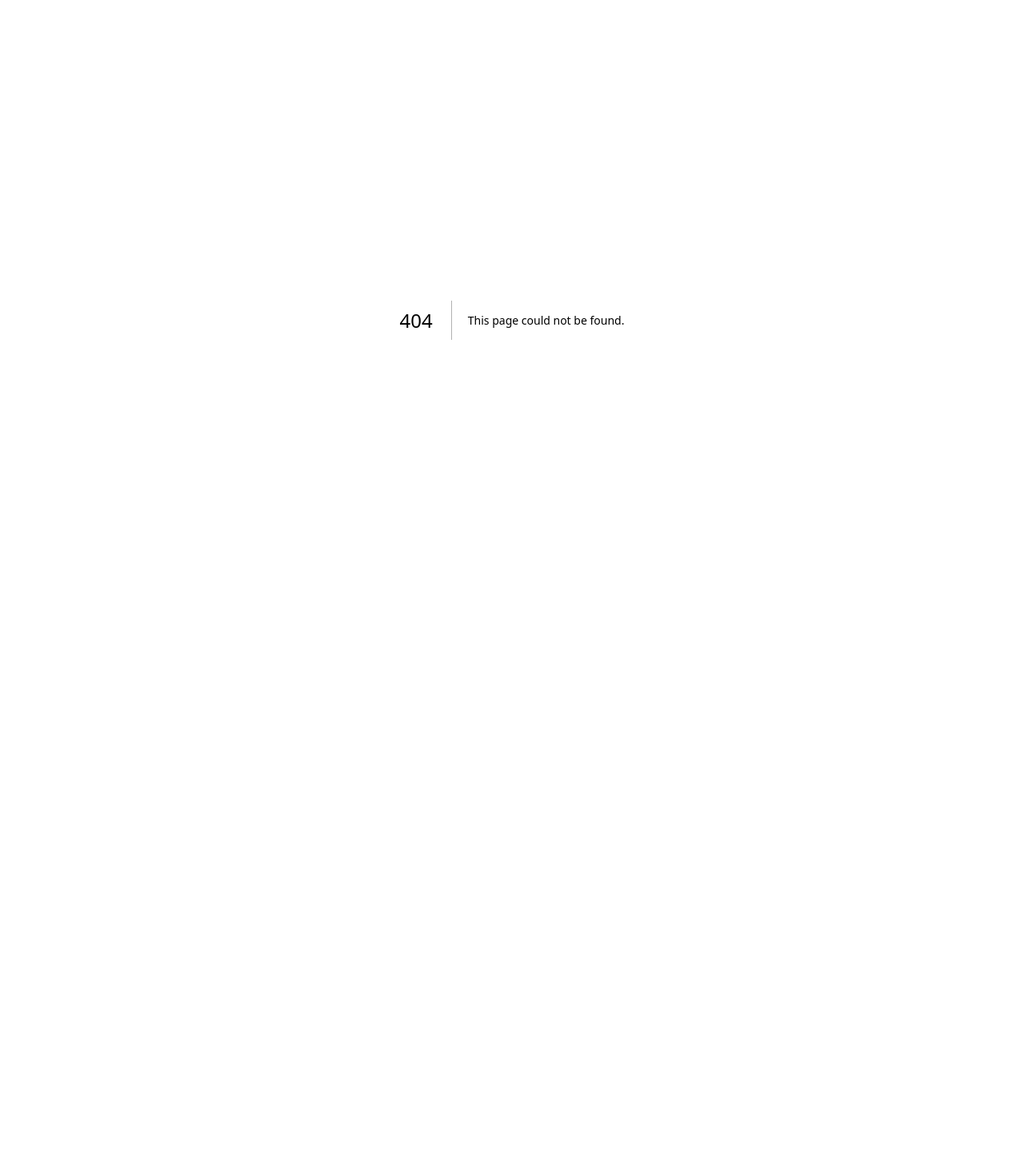
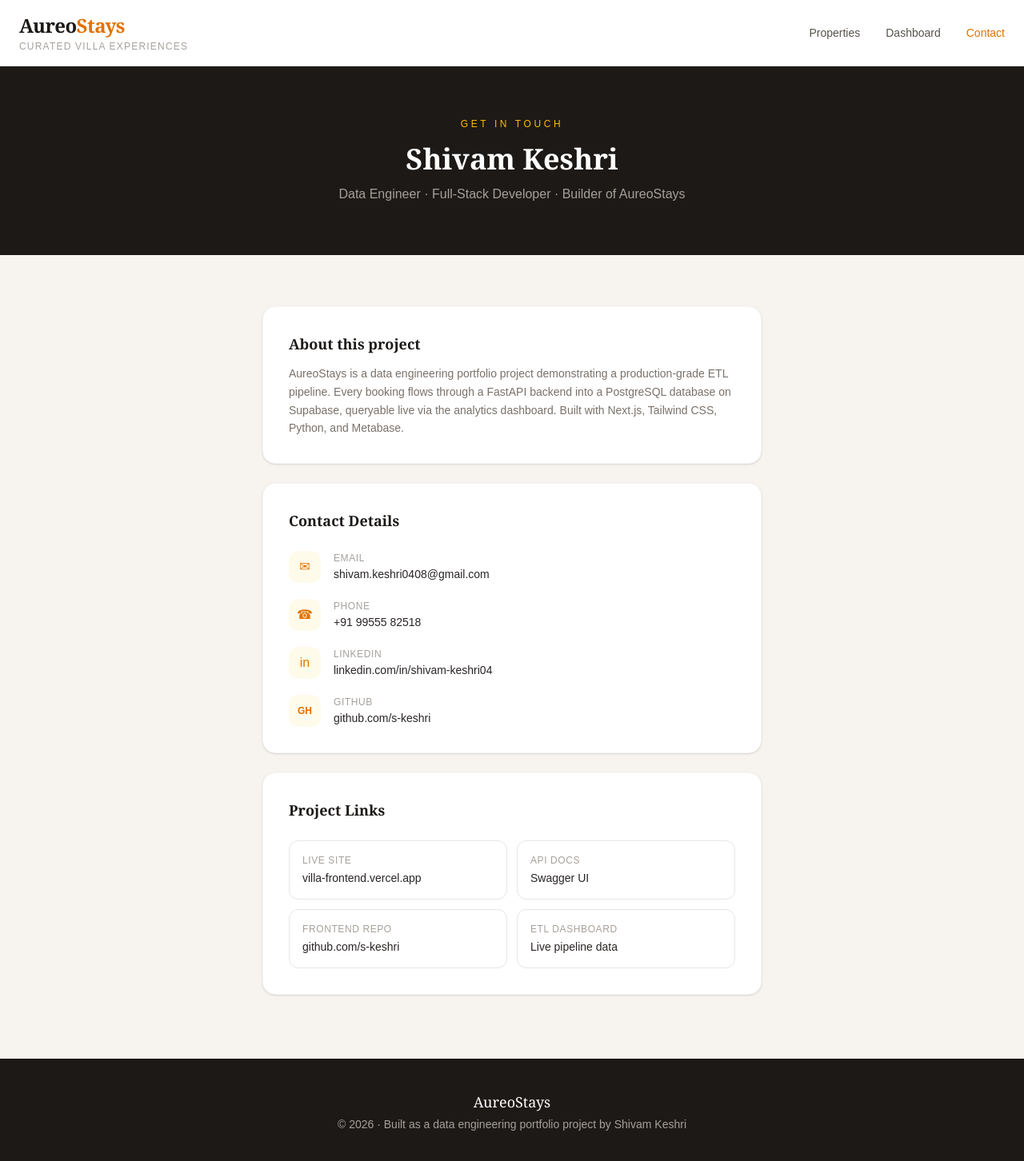
Before and after one commit to s-keshri/villa-frontend, a Next.js app: page /contact in a window 1280 px wide. Before the commit this address had no page. Shown: the top 1452 px of the page at 80% size. Before the commit the page ends 800 px from the top, so only its background shows below. Built offline with nearby package versions, Linux system fonts and the light colour scheme.

Commit message:
Add contact page and fix navbar links

```diff
--- /dev/null
+++ b/app/contact/page.tsx
@@ -0,0 +1,188 @@
+'use client';
+
+import Link from 'next/link';
+
+export default function ContactPage() {
+  return (
+    <main className="min-h-screen bg-[#f7f4ef]">
+      {/* Header */}
+      <header className="bg-white border-b border-stone-200 sticky top-0 z-50">
+        <div className="max-w-7xl mx-auto px-6 py-4 flex items-center justify-between">
+          <div>
+            <Link href="/">
+              <span className="text-2xl font-bold tracking-tight text-stone-900 cursor-pointer" style={{ fontFamily: 'Georgia, serif' }}>
+                Aureo<span className="text-amber-600">Stays</span>
+              </span>
+            </Link>
+            <p className="text-xs text-stone-400 tracking-widest uppercase mt-0.5">Curated Villa Experiences</p>
+          </div>
+          <nav className="hidden md:flex gap-8 text-sm text-stone-600">
+            <Link href="/" className="hover:text-amber-600 transition-colors">Properties</Link>
+            <Link href="/dashboard" className="hover:text-amber-600 transition-colors">Dashboard</Link>
+            <Link href="/contact" className="text-amber-600 font-medium">Contact</Link>
+          </nav>
+        </div>
+      </header>
+
+      {/* Hero */}
+      <section className="bg-stone-900 text-white py-16 px-6 text-center">
+        <div className="max-w-2xl mx-auto">
+          <p className="text-amber-400 text-xs tracking-[0.3em] uppercase mb-4">Get in touch</p>
+          <h1 className="text-4xl font-bold mb-3" style={{ fontFamily: 'Georgia, serif' }}>
+            Shivam Keshri
+          </h1>
+          <p className="text-stone-400 text-base">
+            Data Engineer · Full-Stack Developer · Builder of AureoStays
+          </p>
+        </div>
+      </section>
+
+      {/* Contact Card */}
+      <section className="max-w-2xl mx-auto px-6 py-16">
+
+        {/* About */}
+        <div className="bg-white rounded-2xl shadow-sm border border-stone-100 p-8 mb-6">
+          <h2 className="text-lg font-bold text-stone-900 mb-3" style={{ fontFamily: 'Georgia, serif' }}>
+            About this project
+          </h2>
+          <p className="text-stone-500 text-sm leading-relaxed">
+            AureoStays is a data engineering portfolio project demonstrating a production-grade ETL pipeline.
+            Every booking flows through a FastAPI backend into a PostgreSQL database on Supabase,
+            queryable live via the analytics dashboard. Built with Next.js, Tailwind CSS, Python, and Metabase.
+          </p>
+        </div>
+
+        {/* Contact Details */}
+        <div className="bg-white rounded-2xl shadow-sm border border-stone-100 p-8 mb-6">
+          <h2 className="text-lg font-bold text-stone-900 mb-6" style={{ fontFamily: 'Georgia, serif' }}>
+            Contact Details
+          </h2>
+
+          <div className="space-y-5">
+            {/* Email */}
+            <a
+              href="mailto:shivam.keshri0408@gmail.com"
+              className="flex items-center gap-4 group"
+            >
+              <div className="w-10 h-10 bg-amber-50 rounded-xl flex items-center justify-center text-amber-600 flex-shrink-0">
+                ✉
+              </div>
+              <div>
+                <p className="text-xs text-stone-400 uppercase tracking-wider mb-0.5">Email</p>
+                <p className="text-sm font-medium text-stone-800 group-hover:text-amber-600 transition-colors">
+                  shivam.keshri0408@gmail.com
+                </p>
+              </div>
+            </a>
+
+            {/* Phone */}
+            <a
+              href="tel:+919955582518"
+              className="flex items-center gap-4 group"
+            >
+              <div className="w-10 h-10 bg-amber-50 rounded-xl flex items-center justify-center text-amber-600 flex-shrink-0">
+                ☎
+              </div>
+              <div>
+                <p className="text-xs text-stone-400 uppercase tracking-wider mb-0.5">Phone</p>
+                <p className="text-sm font-medium text-stone-800 group-hover:text-amber-600 transition-colors">
+                  +91 99555 82518
+                </p>
+              </div>
+            </a>
+
+            {/* LinkedIn */}
+            <a
+              href="https://www.linkedin.com/in/shivam-keshri04/"
+              target="_blank"
+              rel="noopener noreferrer"
+              className="flex items-center gap-4 group"
+            >
+              <div className="w-10 h-10 bg-amber-50 rounded-xl flex items-center justify-center text-amber-600 flex-shrink-0">
+                in
+              </div>
+              <div>
+                <p className="text-xs text-stone-400 uppercase tracking-wider mb-0.5">LinkedIn</p>
+                <p className="text-sm font-medium text-stone-800 group-hover:text-amber-600 transition-colors">
+                  linkedin.com/in/shivam-keshri04
+                </p>
+              </div>
+            </a>
+
+            {/* GitHub */}
+            <a
+              href="https://github.com/s-keshri"
+              target="_blank"
+              rel="noopener noreferrer"
+              className="flex items-center gap-4 group"
+            >
+              <div className="w-10 h-10 bg-amber-50 rounded-xl flex items-center justify-center text-amber-600 flex-shrink-0 font-bold text-xs">
+                GH
+              </div>
+              <div>
+                <p className="text-xs text-stone-400 uppercase tracking-wider mb-0.5">GitHub</p>
+                <p className="text-sm font-medium text-stone-800 group-hover:text-amber-600 transition-colors">
+                  github.com/s-keshri
+                </p>
+              </div>
+            </a>
+          </div>
+        </div>
+
+        {/* Quick Links */}
+        <div className="bg-white rounded-2xl shadow-sm border border-stone-100 p-8">
+          <h2 className="text-lg font-bold text-stone-900 mb-6" style={{ fontFamily: 'Georgia, serif' }}>
+            Project Links
+          </h2>
+          <div className="grid grid-cols-2 gap-3">
+            <a
+              href="https://villa-frontend.vercel.app"
+              target="_blank"
+              className="flex flex-col gap-1 border border-stone-200 hover:border-amber-400 rounded-xl p-4 transition-colors group"
+            >
+              <span className="text-xs text-stone-400 uppercase tracking-wider">Live Site</span>
+              <span className="text-sm font-medium text-stone-800 group-hover:text-amber-600 transition-colors">
+                villa-frontend.vercel.app
+              </span>
+            </a>
+            <a
+              href="https://villa-api-production-f7b1.up.railway.app/docs"
+              target="_blank"
+              className="flex flex-col gap-1 border border-stone-200 hover:border-amber-400 rounded-xl p-4 transition-colors group"
+            >
+              <span className="text-xs text-stone-400 uppercase tracking-wider">API Docs</span>
+              <span className="text-sm font-medium text-stone-800 group-hover:text-amber-600 transition-colors">
+                Swagger UI
+              </span>
+            </a>
+            <a
+              href="https://github.com/s-keshri/villa-frontend"
+              target="_blank"
+              className="flex flex-col gap-1 border border-stone-200 hover:border-amber-400 rounded-xl p-4 transition-colors group"
+            >
+              <span className="text-xs text-stone-400 uppercase tracking-wider">Frontend Repo</span>
+              <span className="text-sm font-medium text-stone-800 group-hover:text-amber-600 transition-colors">
+                github.com/s-keshri
+              </span>
+            </a>
+            <Link
+              href="/dashboard"
+              className="flex flex-col gap-1 border border-stone-200 hover:border-amber-400 rounded-xl p-4 transition-colors group"
+            >
+              <span className="text-xs text-stone-400 uppercase tracking-wider">ETL Dashboard</span>
+              <span className="text-sm font-medium text-stone-800 group-hover:text-amber-600 transition-colors">
+                Live pipeline data
+              </span>
+            </Link>
+          </div>
+        </div>
+      </section>
+
+      {/* Footer */}
+      <footer className="bg-stone-900 text-stone-400 text-center py-10 text-sm mt-4">
+        <p style={{ fontFamily: 'Georgia, serif' }} className="text-white text-lg mb-1">AureoStays</p>
+        <p>© 2026 · Built as a data engineering portfolio project by Shivam Keshri</p>
+      </footer>
+    </main>
+  );
+}
--- a/app/page.tsx
+++ b/app/page.tsx
@@ -116,7 +116,7 @@ export default function ListingPage() {
           <nav className="hidden md:flex gap-8 text-sm text-stone-600">
             <a href="#" className="hover:text-amber-600 transition-colors">Properties</a>
             <a href="#" className="hover:text-amber-600 transition-colors">About</a>
-            <a href="#" className="hover:text-amber-600 transition-colors">Contact</a>
+            <Link href="/contact" className="hover:text-amber-600 transition-colors">Contact</Link>
           </nav>
         </div>
       </header>
```
